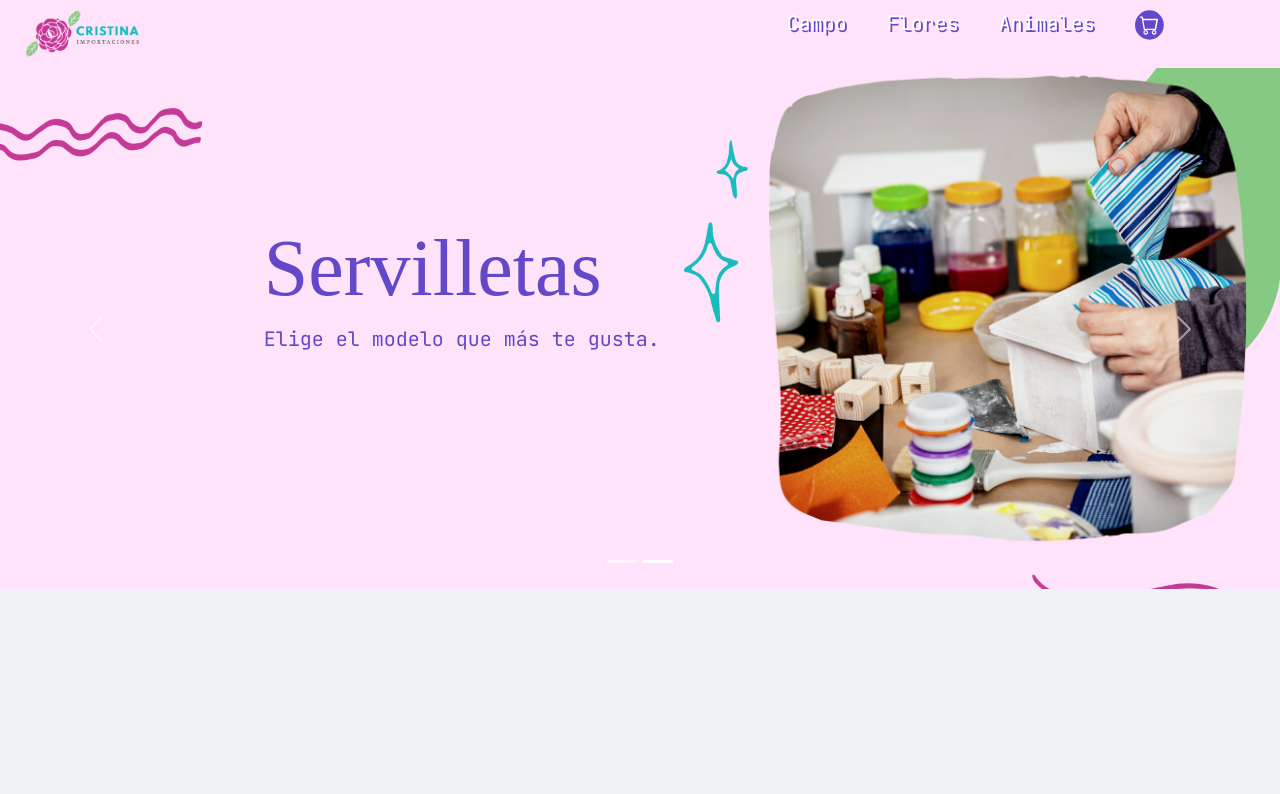
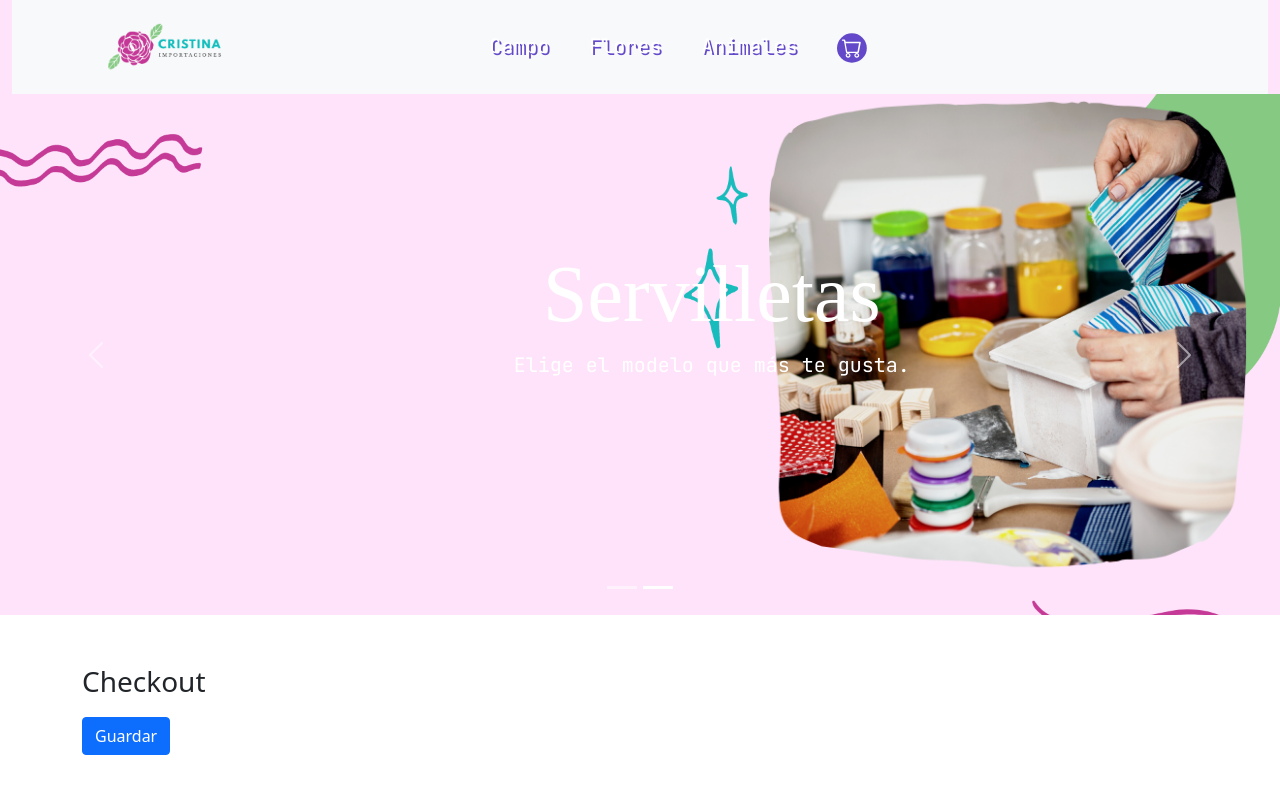
Before and after one commit to ClaudiaPrez88/tiendaClaudiaPerez, a React (Create React App) app: page /checkout in a window 1280 px wide. Shown: the top 794 px of the page. Built offline with nearby package versions, Linux system fonts and the light colour scheme; a web font is replaced by a local one.

Commit message:
firebase 2

```diff
--- a/src/App.css
+++ b/src/App.css
@@ -9,6 +9,10 @@ body{
   width: 120px;
   height: auto;
   margin: 10px;
+}
+#checkout{
+  margin-top: 50px;
+  margin-top: 50px;
 }
 .item-image{
   width: 200px;
@@ -155,7 +159,7 @@ transition-duration: 300ms;
   padding-right: 2.5rem;
 }
 .menu {
-  background-color: #FFE3FA;
+  background-color: #FFE3FA !important;
 }
 
 .fondo1{
@@ -189,3 +193,13 @@ transition-duration: 300ms;
   text-align: left;
   color: #6348c9;
 }
+
+
+@media only screen and (max-width: 1014px) {
+
+}
+
+@media only screen and (max-width: 767px) {
+
+
+}
--- a/src/App.js
+++ b/src/App.js
@@ -4,10 +4,8 @@ import Slider from './components/Slider';
 import {Container,Row} from 'react-bootstrap';
 import 'bootstrap/dist/css/bootstrap.min.css';
 import { BrowserRouter} from 'react-router-dom';
-import Logo from './components/Logo';
 import {MiProvider} from './components/CartContext';
 import Main from './components/Main';
-import { db } from './config/firebase';
 
 
 const App = () => {
@@ -16,7 +14,6 @@ const App = () => {
     <MiProvider>
         <Container fluid className='menu-nav'>
             <Row>
-              <Logo/>
               <NavBar/>
             </Row>
         </Container>
--- a/src/components/CartContext.js
+++ b/src/components/CartContext.js
@@ -27,7 +27,8 @@ export  const MiProvider = ({children}) =>{
 
        copia.push(nuevoProducto)
        setCarrito(copia)
-       console.log (nuevoProducto.cantidad)
+       setCantidadTotal(cantidadTotal+cantidad)
+       setPrecioTotal(precioTotal+cantidad*producto.precio)
     }
 
 
--- a/src/components/ItemListContainer.js
+++ b/src/components/ItemListContainer.js
@@ -7,6 +7,7 @@ import { getProductByCategory } from "../utils/Productos";
 import ProductLoader from "./ProductLoader";
 import {db} from '../config/firebase'
 import {getDocs, collection , query , where } from 'firebase/firestore';
+import { collectionProductos } from "../config/firebase";
 
 function ItemListContainer() {
     // items es nuestro estado / SetItems es la funcion con que modifico el estado
@@ -17,8 +18,8 @@ function ItemListContainer() {
     const {categoryId} = useParams();
 
  useEffect (()=> {
-    const collectionProductos = collection(db, 'productos')
-    const filtroDeLaConsulta = query(collectionProductos,where('category','==','Flores'))
+
+    const filtroDeLaConsulta = query(collectionProductos,where('category','==',categoryId))
     const consulta = getDocs(filtroDeLaConsulta)
 
 
--- a/src/components/Logo.js
+++ /dev/null
@@ -1,20 +0,0 @@
-import React from 'react'
-import 'bootstrap/dist/css/bootstrap.min.css';
-import {Col} from 'react-bootstrap';
-import { Link } from 'react-router-dom';
-
-
-function Logo() {
-  return (
-        <Col xs={12} md={4}>
-            <Link to='/'>
-                 <img src='../img/logo.png' className='logo' alt='logo'></img>
-            </Link>
-
-        </Col>
-
-
-  )
-}
-
-export default Logo
--- a/src/components/Main.js
+++ b/src/components/Main.js
@@ -3,6 +3,7 @@ import { Routes,Route } from 'react-router-dom'
 import ItemListContainer from './ItemListContainer'
 import ItemDetailContainer from './ItemDetailContainer'
 import Cart from './Cart'
+import Checkout from './checkout'
 
 function Main() {
   return (
@@ -11,6 +12,7 @@ function Main() {
           <Route path='/detail/:id' element={<ItemDetailContainer/>} />
           <Route path='/category/:categoryId' element={<ItemListContainer/>}/>
           <Route path='/carrito' element={<Cart/>}/>
+          <Route path='/checkout' element={<Checkout/>}/>
         </Routes>
   )
 }
--- a/src/components/NavBar.js
+++ b/src/components/NavBar.js
@@ -1,28 +1,33 @@
 
 import {Navbar, Nav, Container,Col} from 'react-bootstrap';
-import 'bootstrap/dist/css/bootstrap.min.css';
 import Car from './CarWidgets';
 import { Link } from 'react-router-dom';
 
 
 
+
 const NavBar = () => {
 return (
-      <Col xs={12} md={8}>
-        <Navbar className='menu' expand="lg" >
+      <Col xs={12}>
+        <Navbar bg="light" expand="lg" className='menu'>
           <Container>
-
+            <Navbar.Brand href="#home">
+            <Link to='/'>
+            <img src='../img/logo.png' className='logo' alt='logo'></img>
+            </Link>
+            </Navbar.Brand>
             <Navbar.Toggle aria-controls="basic-navbar-nav" />
             <Navbar.Collapse id="basic-navbar-nav">
-              <Nav className="me-auto ">
+              <Nav className="me-auto" >
                 <Link to='category/Campo' >Campo </Link>
                 <Link to='category/Flores' >Flores </Link>
                 <Link to='category/Animales' >Animales</Link>
-                 <Link to='carrito'><Car/></Link>
+                <Link to='carrito'><Car/></Link>
               </Nav>
             </Navbar.Collapse>
           </Container>
         </Navbar>
+
       </Col>
 )
 }
--- /dev/null
+++ b/src/components/checkout.js
@@ -0,0 +1,54 @@
+import React from "react";
+import { useState } from "react";
+import { db } from "../config/firebase";
+import { collection, addDoc,serverTimestamp } from "firebase/firestore";
+import { Button } from "react-bootstrap";
+import {Container,Row,Col} from "react-bootstrap";
+
+function Checkout() {
+    const [idCompra,setIdCompra] = useState("")
+    const handleBuy = () => {
+
+        const collectionOrdenes = collection(db,"ordenes")
+
+        const orderData = {
+          buyer : {
+            name : "Horacio",
+            phone : "555555555",
+            email : "test@tes.com"
+          },
+          items : [{id:1,titulo:"test producto"}],
+          date : serverTimestamp(),
+          total : 100
+        }
+
+        const consulta = addDoc(collectionOrdenes,orderData)
+
+        consulta
+          .then(resultado=>{
+            setIdCompra(resultado.id)
+            console.log(resultado.id)
+          })
+          .catch(error=>{
+            console.log(error)
+          })
+
+
+      }
+
+  return (
+    <>
+    <Container id="checkout">
+        <Row>
+            <Col xs={12}>
+            <h3>Checkout</h3>
+            {idCompra&&<p>Su compra es : {idCompra}</p>}
+            <Button onClick={handleBuy}>Guardar </Button>
+            </Col>
+        </Row>
+    </Container>
+    </>
+  )
+}
+
+export default Checkout
--- a/src/components/item.js
+++ b/src/components/item.js
@@ -19,7 +19,6 @@ import {getDocs, collection , query , where } from 'firebase/firestore';
             return aux
 
           })
-          console.log(productos_mapeados)
 
     })
 
```
